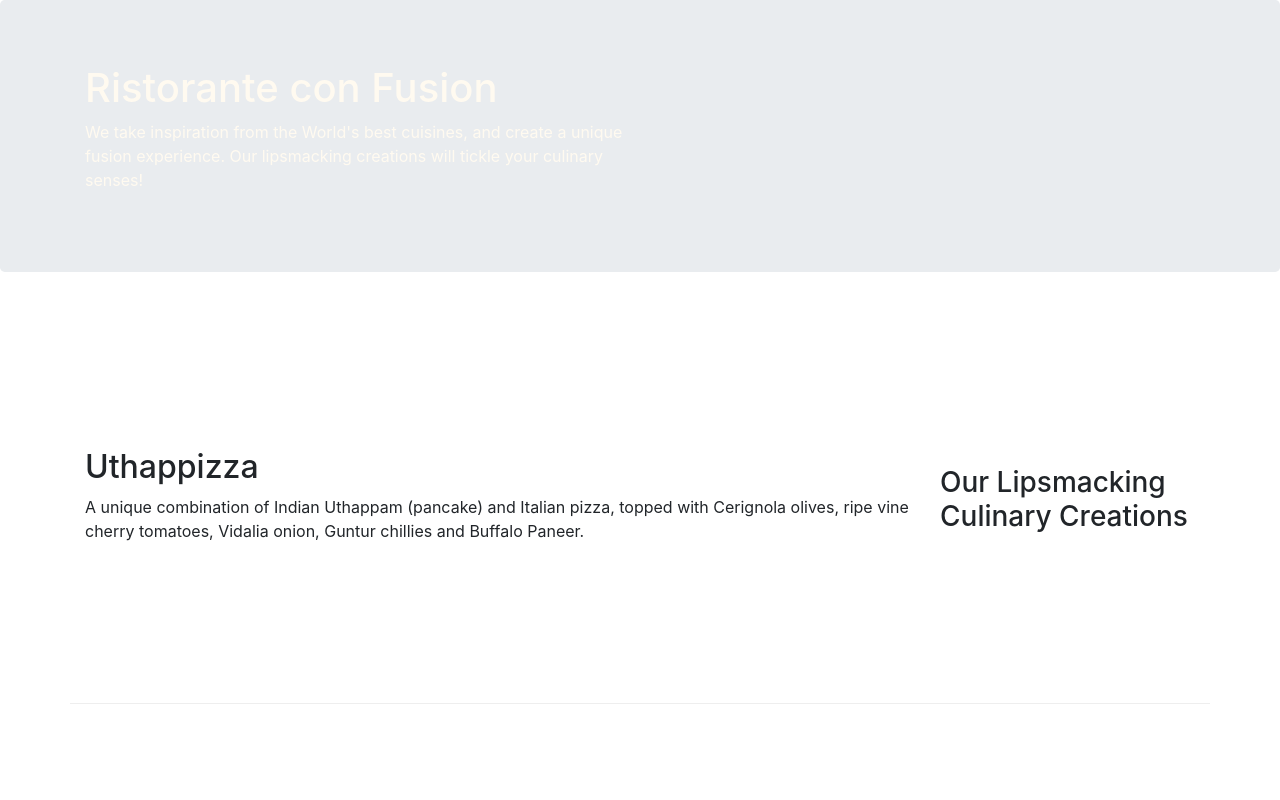
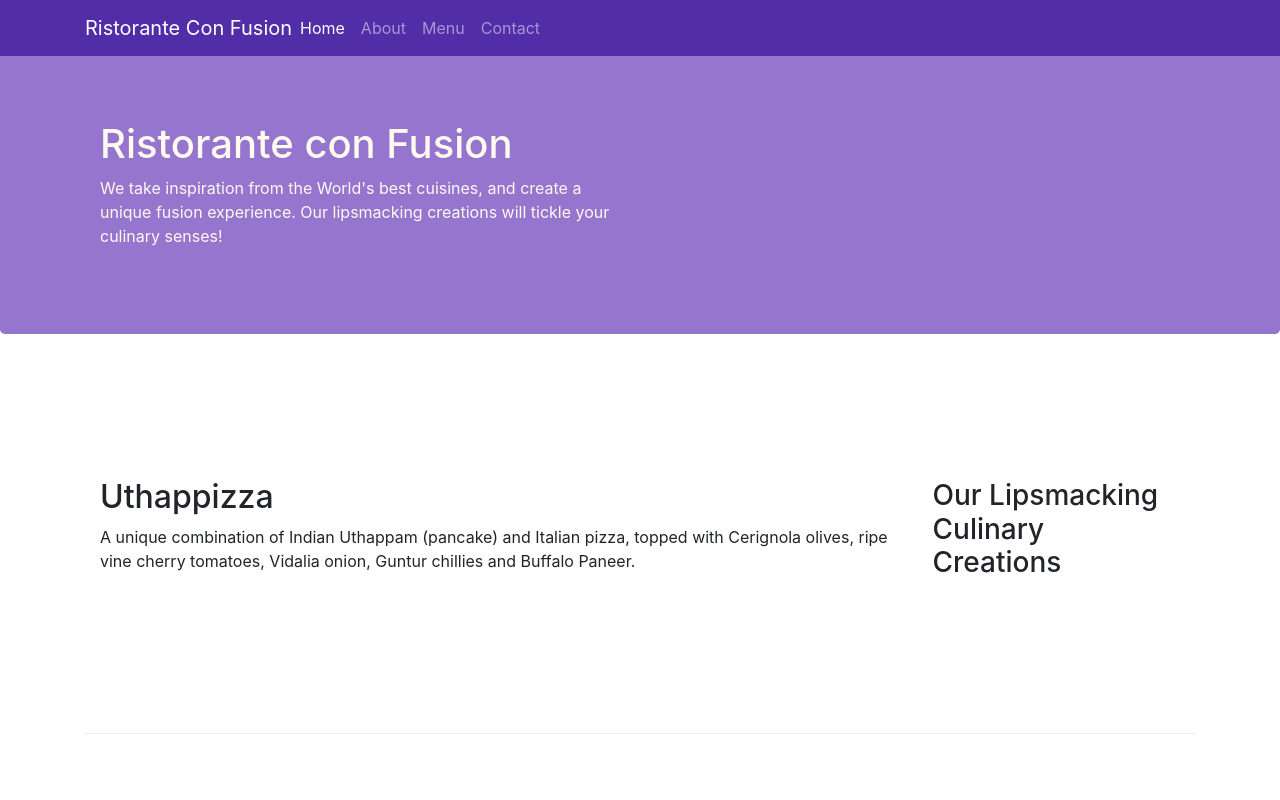
Before and after one commit to xiaohua2003/bootstrap-exercise, a website: page index.html in a window 1280 px wide. Shown: the top 800 px of the page. Drawn offline with nearby package versions, Linux system fonts and the light colour scheme.

Commit message:
navbar and breadcumbs

```diff
--- a/css/style.css
+++ b/css/style.css
@@ -24,3 +24,11 @@
     margin:0px;
     color:#0f0f0f;
 }
+
+body{
+    padding:50px 0px 0px 0px;
+    z-index:0;
+}
+.navbar-dark{
+    background-color: #512DA8;
+}
--- a/index.html
+++ b/index.html
@@ -1,6 +1,5 @@
 <!DOCTYPE html>
 <html lang="en">
-
 <head>
     <!-- Required meta tags always come first -->
     <meta charset="utf-8">
@@ -14,6 +13,23 @@
 </head>
 
 <body>
+    <nav class="navbar navbar-dark navbar-expand-sm  fixed-top">
+        <div class="container">
+            <button class="navbar-toggler" type="button" data-toggle="collapse" data-target="#Navbar">
+                <span class="navbar-toggler-icon"></span>
+            </button>
+            <a class="navbar-brand mr-auto" href="#">Ristorante Con Fusion</a>
+            <div class="collapse navbar-collapse" id="Navbar">
+                <ul class="navbar-nav mr-auto">
+                    <li class="nav-item active"><a class="nav-link" href="#">Home</a></li>
+                    <li class="nav-item"><a class="nav-link" href="./aboutus.html">About</a></li>
+                    <li class="nav-item"><a class="nav-link" href="#">Menu</a></li>
+                    <li class="nav-item"><a class="nav-link" href="#">Contact</a></li>
+                </ul>
+            </div>
+        </div>
+    </nav>
+
 
     <header class="jumbotron">
         <div class="container">
@@ -69,7 +85,7 @@
                     <h5>Links</h5>
                     <ul class="list-unstyled">
                         <li><a href="#">Home</a></li>
-                        <li><a href="#">About</a></li>
+                        <li><a href="./aboutus.html">About</a></li>
                         <li><a href="#">Menu</a></li>
                         <li><a href="#">Contact</a></li>
                     </ul>
@@ -103,13 +119,7 @@
            </div>
         </div>
     </footer>
-<!-- Required meta tags always come first -->
-<meta charset="utf-8">
-<meta name="viewport" content="width=device-width, initial-scale=1, shrink-to-fit=no">
-<meta http-equiv="x-ua-compatible" content="ie=edge">
 
-<!-- Bootstrap CSS -->
-<link rel="stylesheet" href="node_modules/bootstrap/dist/css/bootstrap.min.css">
 </body>
 
 </html>
```
Also changed, not shown: aboutus.html (+29 -5 lines).
